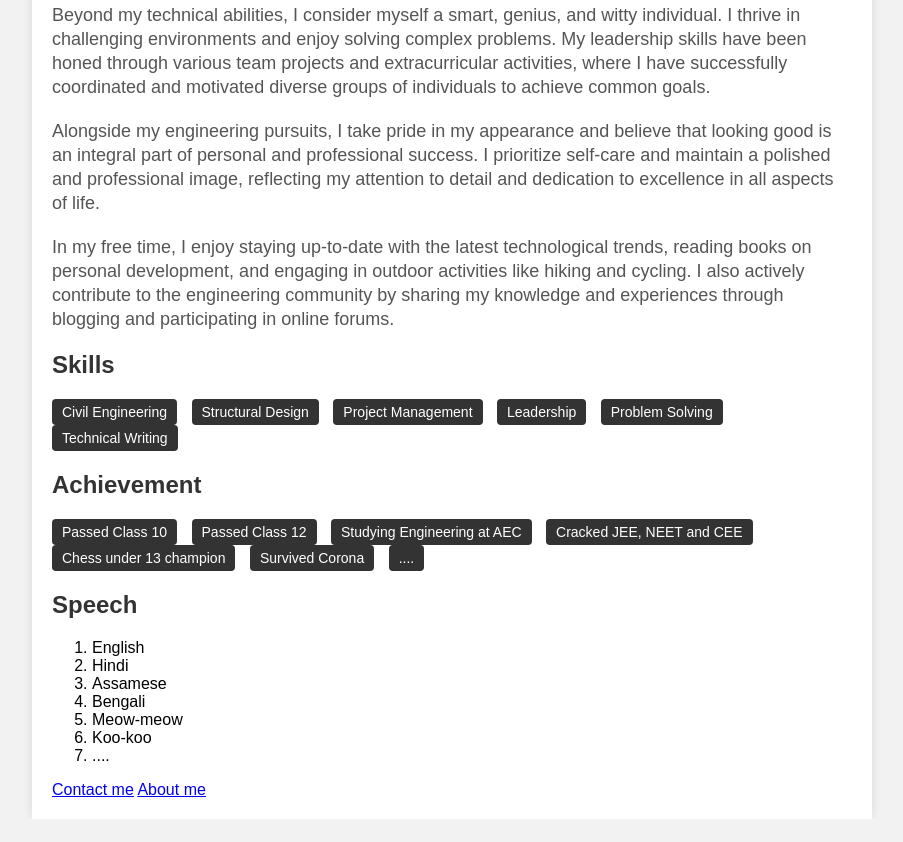
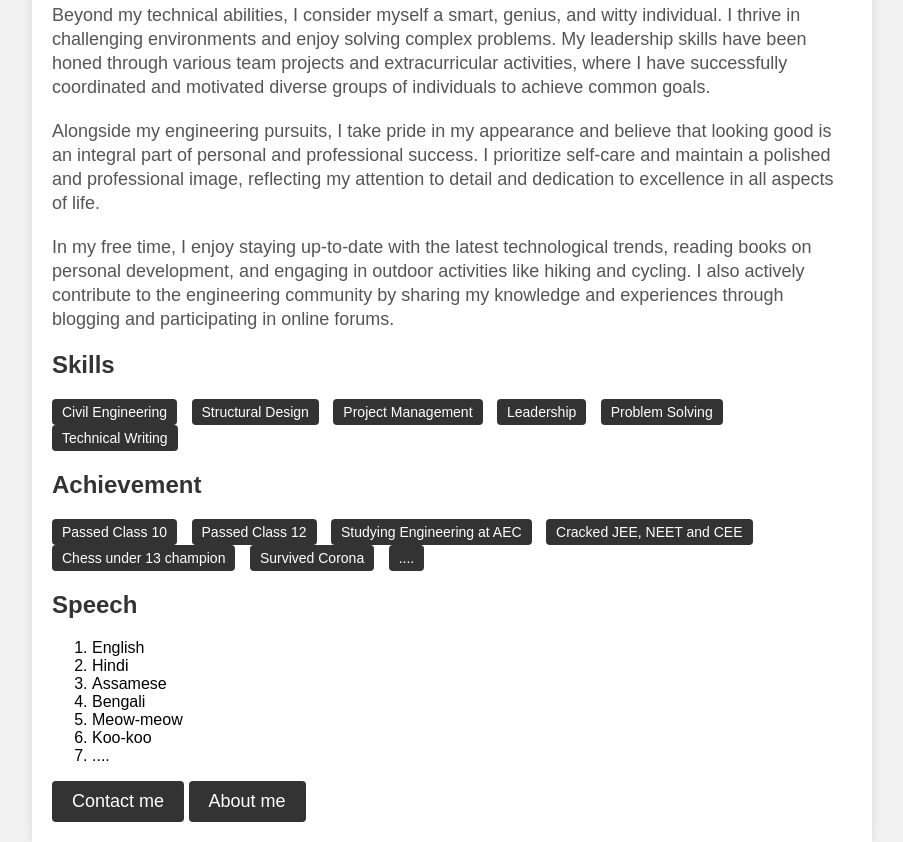
Before and after one commit to Las-9957/Resume, a plain HTML site: page index.html in a window 1280 px wide. Shown: the part 398-1240 px from the top of the page, without its empty margins (188-1091 px from the left). Before the commit the page ends 1217 px from the top, so only its background shows below. Drawn offline with Linux system fonts and the light colour scheme.

Commit message:
Update index.html

```diff
--- a/index.html
+++ b/index.html
@@ -130,6 +130,32 @@
             font-size: 14px;
             border-radius: 4px;
         }
+        .button {
+            display: inline-block;
+            padding: 10px 20px;
+            background-color: #333;
+            color: #fff;
+            text-decoration: none;
+            font-size: 18px;
+            border-radius: 4px;
+        }
+        .button:hover {
+            background-color: #555;
+        }
+        .buttn:hover {
+            background-color: #555;
+        }
+        .buttn {
+            display: inline-block;
+            padding: 10px 20px;
+            background-color: #333;
+            color: #fff;
+            text-decoration: none;
+            font-size: 18px;
+            border-radius: 4px;
+        }
+
+
     </style>
 </head>
 <body>
@@ -191,8 +217,10 @@
 
             </ol>
         </div>
-        <a href="./contactme.html">Contact me</a>
-    <a href="./aboutme.html">About me</a>
+
+        <a href="./contactme.html" class="button">Contact me</a>
+         <a href="./aboutme.html" class="buttn">About me</a>
+
     </div>
 </body>
 </html>
```
